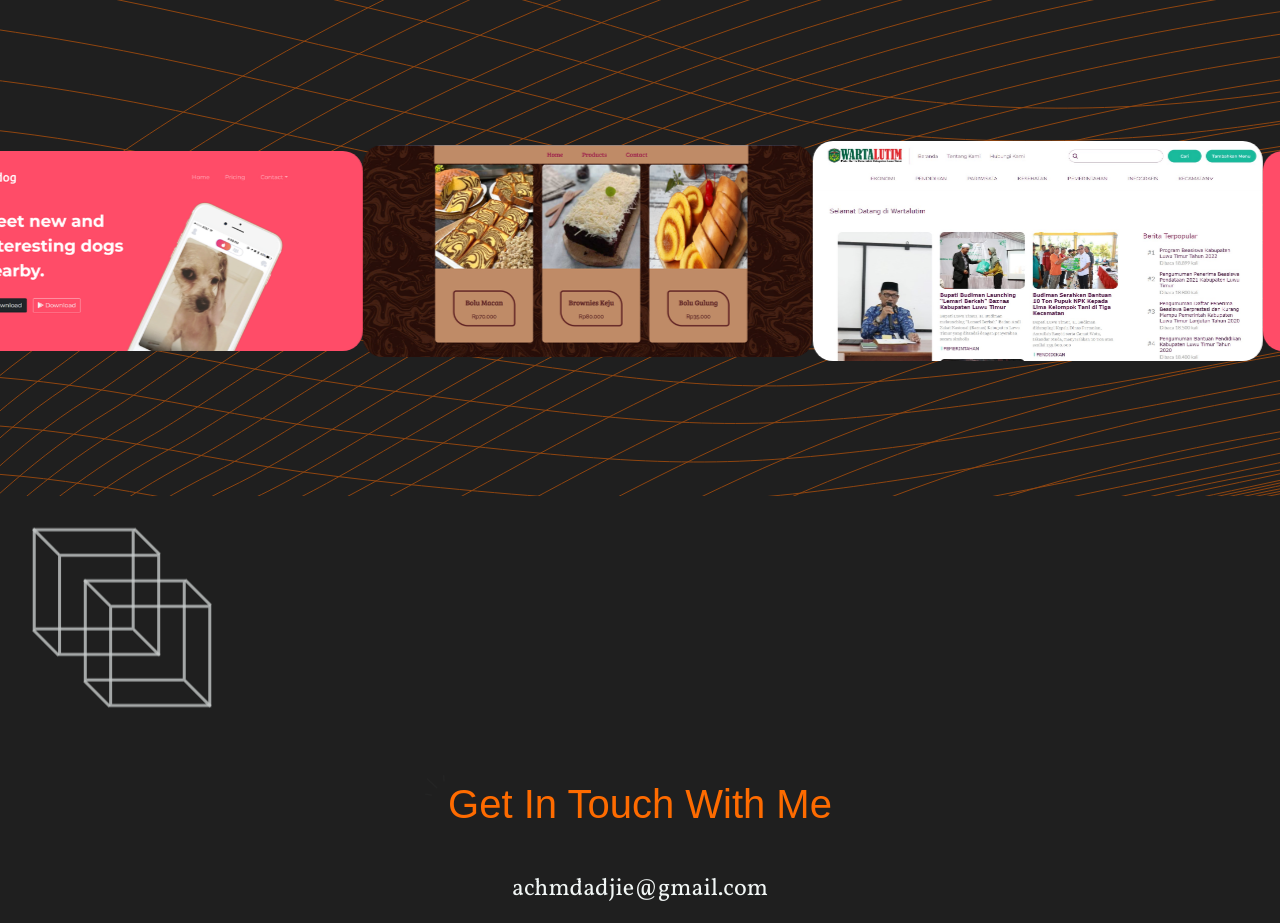
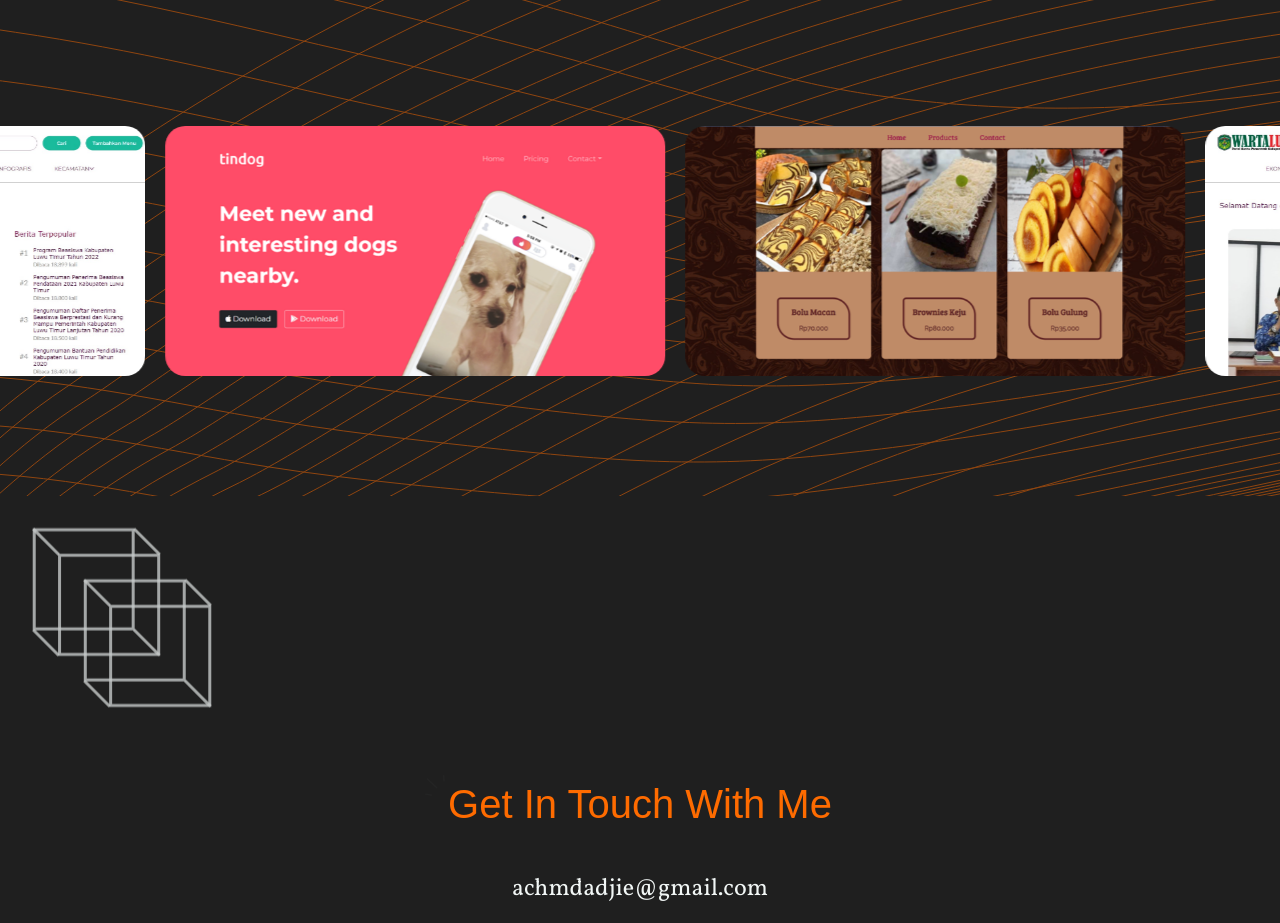
Before and after one commit to achmadjie/my-portfolio, a Next.js app: page / in a window 1280 px wide. Shown: the part 1900-2823 px from the top of the page. Built offline with nearby package versions, Linux system fonts and the light colour scheme; a web font is replaced by a local one.

Commit message:
change the width and the font size

```diff
--- a/app/components/latest-project/LatestProject.module.css
+++ b/app/components/latest-project/LatestProject.module.css
@@ -30,16 +30,16 @@
     transform: translateX(0);
   }
   100% {
-    transform: translateX(calc(-450px * 5));
+    transform: translateX(calc(-500px * 3));
   }
 }
 
 .carousel {
-  max-width: 450px;
-  max-height: 250px;
+  width: 500px;
+  height: 250px;
   display: flex;
   align-items: center;
-  padding: 10px;
+  margin: auto 10px;
   animation: scroll 25s linear infinite;
   scroll-behavior: smooth;
 }
@@ -59,8 +59,8 @@
   /* backface-visibility: hidden; */
   opacity: 1;
   transition: 0.9s ease;
-  max-width: 450px;
-  max-height: 250px;
+  max-width: 500px;
+  height: 250px;
 }
 
 .project_desc {
@@ -77,11 +77,11 @@
 }
 
 .project_desc h6 {
-  font-size: 2rem;
+  font-size: 1.5rem;
 }
 
 .project_desc h4 {
-  font-size: 2.5rem;
+  font-size: 2rem;
 }
 
 .carousel:hover .card {
```
